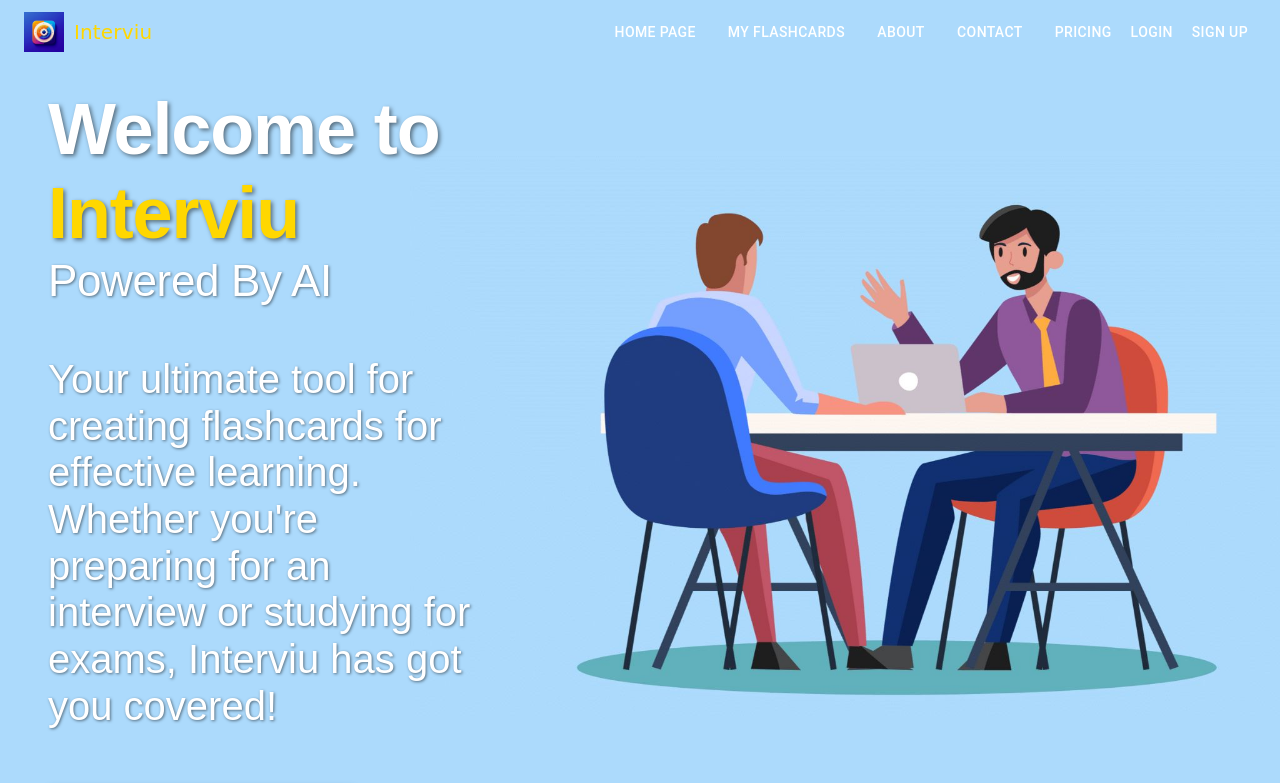
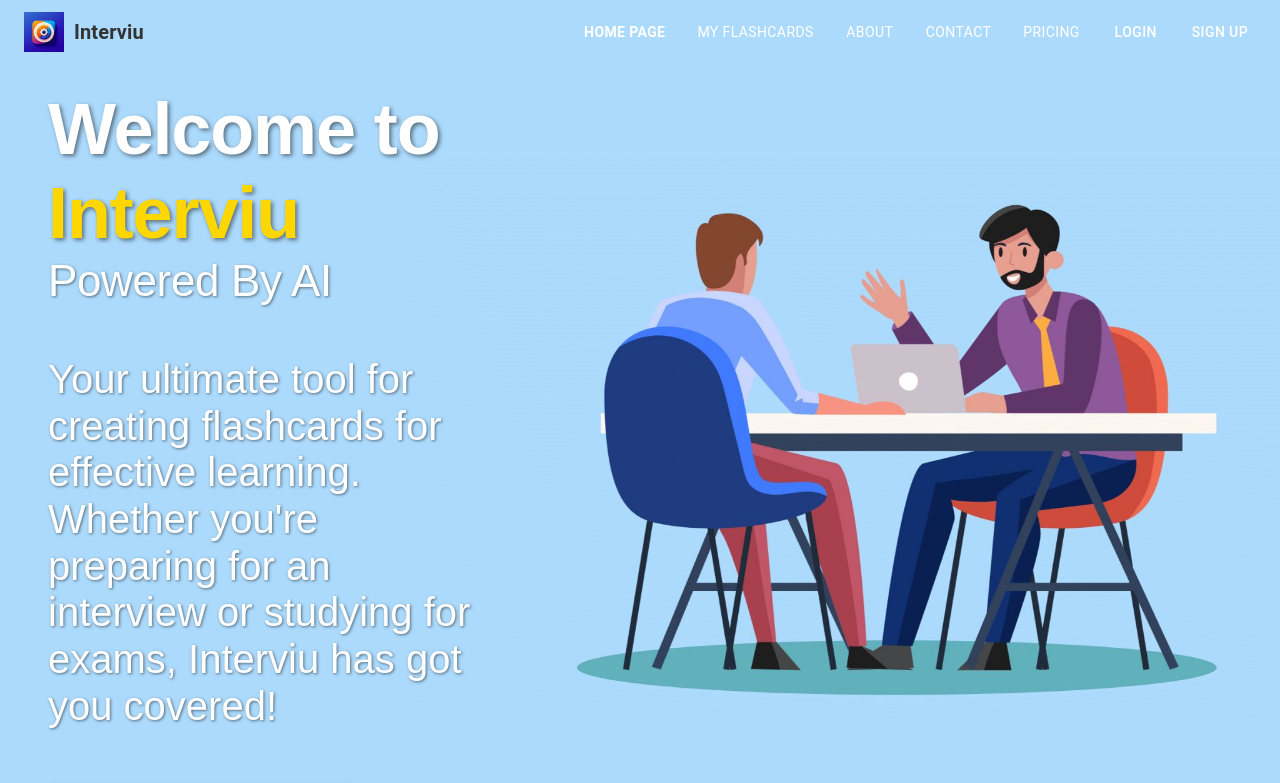
Before and after one commit to pesogrone/flashcard-Saas, a Next.js app: page / in a window 1280 px wide. Shown: the top 783 px of the page. Built offline with nearby package versions, Linux system fonts and the light colour scheme; no server answers.

Commit message:
upgrading front end main page

```diff
--- a/app/Header.js
+++ b/app/Header.js
@@ -1,9 +1,81 @@
+/* eslint-disable react/react-in-jsx-scope */
 "use client"; // This makes the component a Client Component
 
-import { AppBar, Typography, Toolbar, Button, Box } from "@mui/material";
+import {
+  AppBar,
+  Typography,
+  Toolbar,
+  Button,
+  Box,
+  IconButton,
+  Drawer,
+  List,
+  ListItem,
+  ListItemText,
+} from "@mui/material";
 import { SignedIn, SignedOut, UserButton } from "@clerk/nextjs";
+import MenuIcon from "@mui/icons-material/Menu";
+import { useState } from "react";
+import { useMediaQuery } from "@mui/material";
 
 function Header() {
+  const isSmallScreen = useMediaQuery("(max-width:600px)");
+  const [drawerOpen, setDrawerOpen] = useState(false);
+  const currentPath =
+    typeof window !== "undefined" ? window.location.pathname : "";
+
+  const toggleDrawer = (open) => (event) => {
+    if (
+      event.type === "keydown" &&
+      (event.key === "Tab" || event.key === "Shift")
+    ) {
+      return;
+    }
+    setDrawerOpen(open);
+  };
+
+  const menuItems = (
+    <>
+      <Button
+        color="inherit"
+        href="/"
+        sx={{ fontWeight: currentPath === "/" ? "bold" : "normal" }}
+      >
+        Home Page
+      </Button>
+      <Button
+        color="inherit"
+        href="/flashcards"
+        sx={{ fontWeight: currentPath === "/flashcards" ? "bold" : "normal" }}
+      >
+        My Flashcards
+      </Button>
+      <Button
+        color="inherit"
+        href="/#about"
+        sx={{ fontWeight: currentPath === "/#about" ? "bold" : "normal" }}
+      >
+        About
+      </Button>
+      <Button
+        color="inherit"
+        href="/#contact"
+        sx={{ fontWeight: currentPath === "/#contact" ? "bold" : "normal" }}
+      >
+        Contact
+      </Button>
+      <Button
+        color="inherit"
+        href="/#pricing-plans"
+        sx={{
+          fontWeight: currentPath === "/#pricing-plans" ? "bold" : "normal",
+        }}
+      >
+        Pricing
+      </Button>
+    </>
+  );
+
   return (
     <AppBar position="static" sx={{ backgroundColor: "#ACDAFC" }}>
       <Toolbar>
@@ -17,29 +89,71 @@ function Header() {
           component="div"
           sx={{
             flexGrow: 1,
-            fontFamily: "Comic Sans MS, cursive, sans-serif",
-            color: "#FFD700",
+            fontFamily: "Roboto, sans-serif",
+            fontWeight: "bold",
+            color: "#333",
           }}
         >
           Interviu
         </Typography>
+        {isSmallScreen ? (
+          <>
+            <IconButton
+              color="inherit"
+              edge="start"
+              onClick={toggleDrawer(true)}
+              sx={{ mr: 2 }}
+            >
+              <MenuIcon />
+            </IconButton>
+            <Drawer
+              anchor="right"
+              open={drawerOpen}
+              onClose={toggleDrawer(false)}
+              PaperProps={{
+                sx: {
+                  backgroundColor: "#ACDAFC", // Modern white background
+                  borderRadius: "20px", // Rounded corners for a modern look
+                  boxShadow: "0px 4px 12px rgba(0, 0, 0, 0.1)", // Subtle shadow for depth
+                  maxHeight: "25vh", // Ensure it doesn't take the full height
+                  overflowY: "auto", // Enable scrolling if content overflows
+                  margin: "16px", // Add some margin for better spacing
+                },
+              }}
+            >
+              <Box
+                sx={{
+                  width: 250,
+                  display: "flex",
+                  flexDirection: "column",
+                  gap: 2, // Add some spacing between items
+                }}
+                role="presentation"
+                onClick={toggleDrawer(false)}
+                onKeyDown={toggleDrawer(false)}
+              >
+                <List>
+                  {menuItems}
+                  <SignedOut>
+                    <ListItem button component="a" href="/sign-in">
+                      <ListItemText primary="Login" />
+                    </ListItem>
+                    <ListItem button component="a" href="/sign-up">
+                      <ListItemText primary="Sign Up" />
+                    </ListItem>
+                  </SignedOut>
+                  <SignedIn>
+                    <ListItem>
+                      <UserButton />
+                    </ListItem>
+                  </SignedIn>
+                </List>
+              </Box>
+            </Drawer>
+          </>
+        ) : (
           <Box sx={{ display: "flex", alignItems: "center", gap: 2 }}>
-          <Button color="inherit" href="/">
-            Home Page
-          </Button>
-          <Button color="inherit" href="/flashcards">
-            My Flashcards
-          </Button>
-          <Button color="inherit" href="#about">
-            About
-          </Button>
-          <Button color="inherit" href="#contact">
-            Contact
-          </Button>
-          <Button color="inherit" href="#pricing-plans">
-            Pricing
-          </Button>
-        </Box>
+            {menuItems}
             <SignedOut>
               <Button color="inherit" href="/sign-in">
                 Login
@@ -51,6 +165,8 @@ function Header() {
             <SignedIn>
               <UserButton />
             </SignedIn>
+          </Box>
+        )}
       </Toolbar>
     </AppBar>
   );
--- a/app/layout.js
+++ b/app/layout.js
@@ -1,3 +1,5 @@
+/* eslint-disable react/prop-types */
+/* eslint-disable react/react-in-jsx-scope */
 import { Inter } from "next/font/google";
 import "./globals.css";
 import Footer from "./Footer"; // Adjust the path accordingly
--- a/app/page.js
+++ b/app/page.js
@@ -1,3 +1,7 @@
+/* eslint-disable react/no-unescaped-entities */
+/* eslint-disable react/react-in-jsx-scope */
+/* eslint-disable no-unused-vars */
+
 "use client";
 
 import Image from "next/image";
```
Also changed, not shown: package.json (+63 -0 lines), 1 other file (tests, documents, lock files or other folders). Lines whose indentation alone changed are shown as unchanged.
